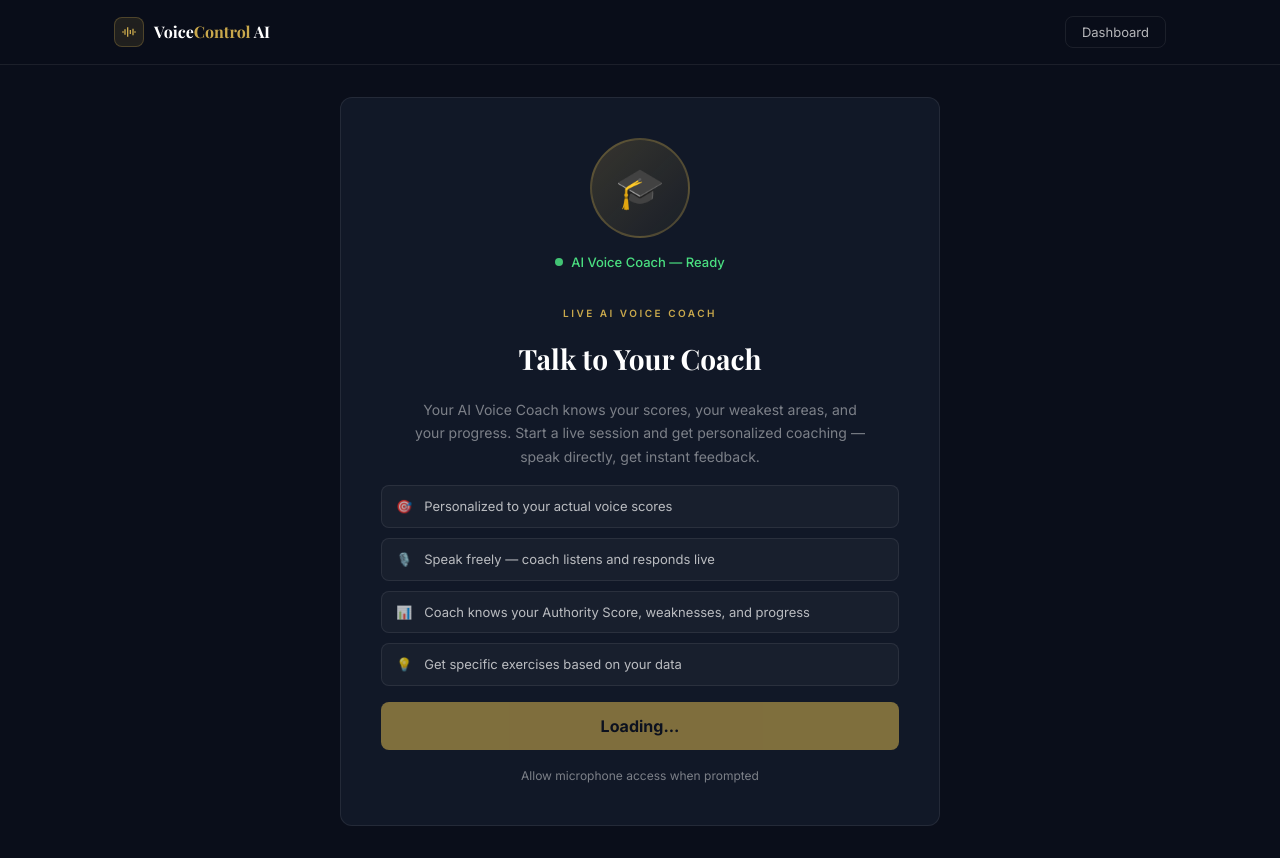
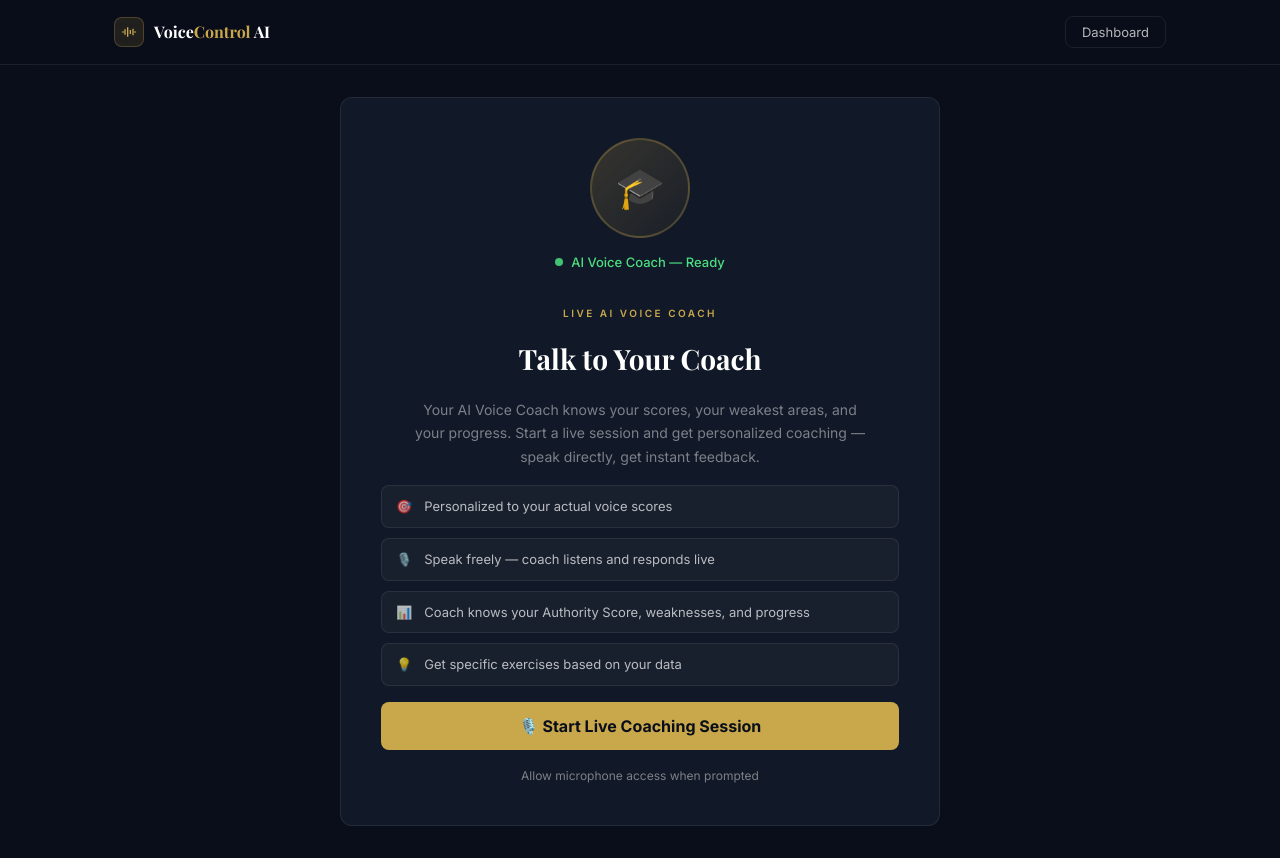
Before and after one commit to mustafahassan065/ControlVoice-Frontend, a Next.js app: page /live-coach in a window 1280 px wide. Built offline with nearby package versions, Linux system fonts and the light colour scheme; sample sign-in values are in the browser's storage.

Commit message:
fix the live coach according to new sdk

```diff
--- a/pages/live-coach.js
+++ b/pages/live-coach.js
@@ -8,12 +8,11 @@ export default function LiveCoach() {
   const [loading, setLoading] = useState(true);
   const [sessionLoading, setSessionLoading] = useState(false);
   const [sessionActive, setSessionActive] = useState(false);
+  const [status, setStatus] = useState('');
   const [error, setError] = useState('');
-  const [anamLoaded, setAnamLoaded] = useState(false);
   const [speaking, setSpeaking] = useState(false);
   const [listening, setListening] = useState(false);
   const clientRef = useRef(null);
-  const videoRef = useRef(null);
 
   useEffect(() => {
     const token = localStorage.getItem('token');
@@ -21,50 +20,17 @@ export default function LiveCoach() {
     const userData = localStorage.getItem('user');
     if (userData) setUser(JSON.parse(userData));
     setLoading(false);
-
-    // Load Anam SDK — try multiple CDN sources
-    const loadSdk = (urls, index = 0) => {
-      if (index >= urls.length) {
-        setError('Failed to load avatar SDK. Please refresh the page.');
-        return;
-      }
-      const script = document.createElement('script');
-      script.src = urls[index];
-      script.async = true;
-      script.onload = () => {
-        console.log('Anam SDK loaded from:', urls[index]);
-        setAnamLoaded(true);
-      };
-      script.onerror = () => loadSdk(urls, index + 1);
-      document.head.appendChild(script);
-    };
-
-    loadSdk([
-      'https://cdn.jsdelivr.net/npm/@anam-ai/js-sdk/dist/index.umd.js',
-      'https://unpkg.com/@anam-ai/js-sdk@latest/dist/index.umd.js',
-      'https://unpkg.com/@anam-ai/js-sdk/dist/index.umd.js',
-    ]);
-
-    return () => {
-      if (clientRef.current) {
-        try { clientRef.current.stopStreaming(); } catch {}
-      }
-    };
   }, []);
 
   async function startSession() {
-    if (!anamLoaded) {
-      setError('Avatar SDK still loading. Please wait a moment.');
-      return;
-    }
-
     setSessionLoading(true);
     setError('');
+    setStatus('Creating session...');
 
     try {
       const token = localStorage.getItem('token');
 
-      // Get session token from backend
+      // Get session token from our backend
       const res = await fetch(`${process.env.NEXT_PUBLIC_API_URL}/live-coach/start`, {
         method: 'POST',
         headers: {
@@ -76,54 +42,39 @@ export default function LiveCoach() {
       const data = await res.json();
       if (!res.ok) throw new Error(data.detail || 'Failed to start session');
 
-      const { session_token, persona_id } = data;
+      const { session_token } = data;
+      setStatus('Connecting to Rina...');
 
-      // Initialize Anam client — SDK may export differently
-      const AnamSDK = window.AnamAi || window.Anam || window.anamAi;
-      const createClient =
-        AnamSDK?.createClientWithSessionToken ||
-        AnamSDK?.AnamClient?.createClientWithSessionToken ||
-        window.createClientWithSessionToken;
+      // Import Anam SDK dynamically using esm.sh
+      const { createClient } = await import('https://esm.sh/@anam-ai/js-sdk@latest');
 
-      if (!createClient) {
-        console.error('Available window keys:', Object.keys(window).filter(k => k.toLowerCase().includes('anam')));
-        throw new Error('Anam SDK not initialized. Please refresh the page.');
-      }
-
-      const client = createClient(session_token);
-      clientRef.current = client;
+      const anamClient = createClient(session_token);
+      clientRef.current = anamClient;
 
       // Event listeners
-      client.addListener('CONNECTION_ESTABLISHED', () => {
-        setSessionActive(true);
-        setSessionLoading(false);
-      });
-
-      client.addListener('AVATAR_STARTED_TALKING', () => setSpeaking(true));
-      client.addListener('AVATAR_STOPPED_TALKING', () => setSpeaking(false));
-      client.addListener('USER_START_TALKING', () => setListening(true));
-      client.addListener('USER_STOP_TALKING', () => setListening(false));
-
-      client.addListener('CONNECTION_CLOSED', () => {
+      anamClient.addListener('AVATAR_STARTED_TALKING', () => setSpeaking(true));
+      anamClient.addListener('AVATAR_STOPPED_TALKING', () => setSpeaking(false));
+      anamClient.addListener('USER_START_TALKING', () => setListening(true));
+      anamClient.addListener('USER_STOP_TALKING', () => setListening(false));
+      anamClient.addListener('CONNECTION_CLOSED', () => {
         setSessionActive(false);
         setSpeaking(false);
         setListening(false);
+        setStatus('');
       });
 
-      client.addListener('ERROR', (err) => {
-        console.error('Anam error:', err);
-        setError('Session error. Please try again.');
-        setSessionActive(false);
-        setSessionLoading(false);
-      });
+      // Stream to video element
+      await anamClient.streamToVideoElement('rina-video');
 
-      // Start streaming to video element
-      await client.streamToVideoElement('rina-video');
+      setSessionActive(true);
+      setSessionLoading(false);
+      setStatus('Connected! Start speaking to Rina');
 
     } catch (err) {
       console.error('Session error:', err);
-      setError(err.message);
+      setError(err.message || 'Failed to connect. Please try again.');
       setSessionLoading(false);
+      setStatus('');
     }
   }
 
@@ -146,6 +97,7 @@ export default function LiveCoach() {
     setSessionActive(false);
     setSpeaking(false);
     setListening(false);
+    setStatus('');
   }
 
   if (loading) {
@@ -206,13 +158,12 @@ export default function LiveCoach() {
                   <div className={styles.featureItem}><span>💡</span><span>Get specific exercises based on your data</span></div>
                 </div>
 
+                {status && <p style={{ color: '#C9A84C', fontSize: '14px', marginTop: '12px' }}>{status}</p>}
                 {error && <div className={styles.errorBox}>{error}</div>}
 
-                <button className={styles.startBtn} onClick={startSession} disabled={sessionLoading || !anamLoaded}>
+                <button className={styles.startBtn} onClick={startSession} disabled={sessionLoading}>
                   {sessionLoading ? (
-                    <><div className={styles.spinnerSmall}></div> Starting Session...</>
-                  ) : !anamLoaded ? (
-                    <>Loading...</>
+                    <><div className={styles.spinnerSmall}></div> {status || 'Starting...'}</>
                   ) : (
                     <>🎙️ Start Live Coaching Session</>
                   )}
@@ -233,11 +184,9 @@ export default function LiveCoach() {
               </p>
             </div>
 
-            {/* Anam Avatar Video */}
             <div className={styles.anamVideoWrap}>
               <video
                 id="rina-video"
-                ref={videoRef}
                 autoPlay
                 playsInline
                 className={styles.anamVideo}
```
